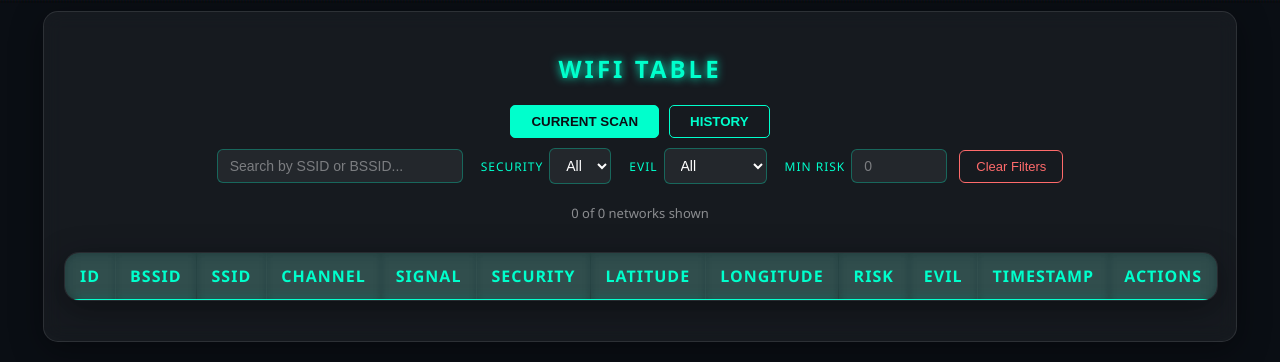
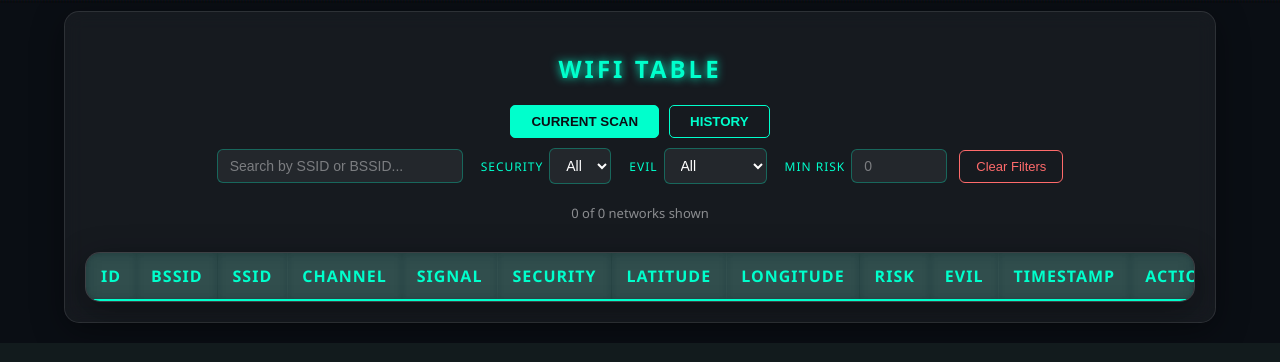
Before and after one commit to mojba10/Warwalking-with-Raspberry-pi, a Flask app: page / in a window 1280 px wide. Shown: the part 797-1159 px from the top of the page. Run offline with Flask 3, Linux system fonts and the light colour scheme; data that the repository does not hold is empty; parts of the project's set-up code (start-up, migrations or seed data) failed here and were passed over.

Commit message:
Front End

```diff
--- a/web/templates/index.html
+++ b/web/templates/index.html
@@ -64,7 +64,7 @@
             box-shadow: 0 0 20px rgba(0, 255, 204, 0.1);
         }
 
-        .container, .data-table {
+        .container {
             background: var(--glass-bg);
             backdrop-filter: blur(10px);
             border: 1px solid rgba(255, 255, 255, 0.1);
@@ -73,6 +73,7 @@
             margin: 20px auto;
             width: 90%;
             box-shadow: 0 8px 32px 0 rgba(0, 0, 0, 0.37);
+            box-sizing: border-box;
         }
 
         h1, h2 {
@@ -108,18 +109,26 @@
             color: var(--bg-dark);
         }
 
-        .data-table-container {
+        .table-outer {
+            background: var(--glass-bg);
+            backdrop-filter: blur(10px);
+            border: 1px solid rgba(255, 255, 255, 0.1);
+            border-radius: 15px;
+            box-shadow: 0 8px 32px 0 rgba(0, 0, 0, 0.37);
+            margin-top: 30px;
+            overflow: hidden;
+        }
+
+        .table-wrapper {
             overflow-x: auto;
             max-width: 100%;
         }
 
         .data-table {
-            width: 90%;
-            min-width: 800px;
-            border-collapse: collapse;
+            width: 100%;
+            min-width: 900px;
+            border-collapse: separate;
             border-spacing: 0;
-            margin-top: 30px;
-            overflow: hidden;
         }
 
         .data-table th, .data-table td {
@@ -291,6 +300,8 @@
 
         <div class="result-count" id="result-count"></div>
 
+        <div class="table-outer">
+            <div class="table-wrapper">
                 <table class="data-table">
                     <thead>
                         <tr>
@@ -311,6 +322,8 @@
                     <tbody id="wifi-body">
                     </tbody>
                 </table>
+            </div>
+        </div>
     </div>
 
     <script>
@@ -373,7 +386,7 @@
         });
     }
 
-    var allRows = [];
+    var allRows = [];  // داده‌ی کامل و بدون فیلتر حالت فعلی (current یا history)
 
     function populateSecurityOptions(rows) {
         var select = document.getElementById('filter-security');
```
Lines whose indentation alone changed are shown as unchanged.
